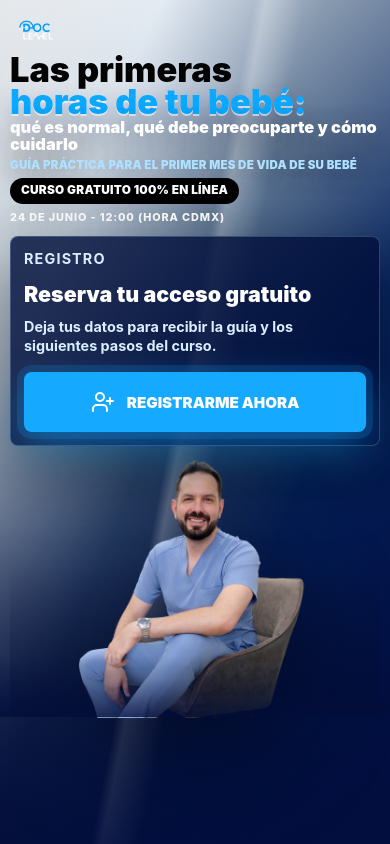
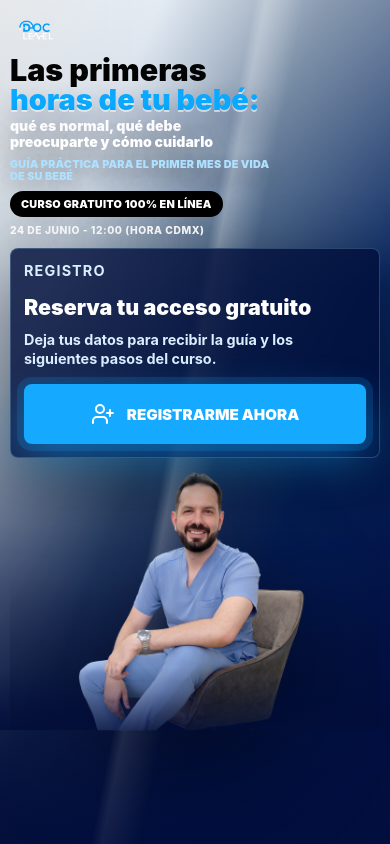
Before and after one commit to alfredo31410-ctrl/doclevel-landings, a React (Vite) app: page / in a window 390 px wide. Built offline with nearby package versions, Linux system fonts and the light colour scheme; no server answers.

Commit message:
Clean up mobile landing headline layout

```diff
--- a/src/styles.css
+++ b/src/styles.css
@@ -478,32 +478,58 @@ h2,
   .headline-block {
     max-width: 100%;
     order: 1;
+    padding-top: 2px;
     width: 100%;
   }
 
   .headline-block h1 {
-    font-size: clamp(1.82rem, 8.8vw, 3rem);
-    margin-bottom: 6px;
+    font-size: clamp(1.72rem, 7.9vw, 2.72rem);
+    line-height: 0.98;
+    margin-bottom: 8px;
+    max-width: min(100%, 18ch);
+    text-wrap: balance;
+  }
+
+  .headline-block h1 span {
+    font-size: 0.95em;
+    line-height: 0.98;
   }
 
   .headline-block h1 em {
-    font-size: clamp(0.96rem, 4.2vw, 1.42rem);
-    max-width: 100%;
+    font-size: clamp(0.88rem, 3.55vw, 1.18rem);
+    line-height: 1.12;
+    margin-top: 4px;
+    max-width: min(100%, 30ch);
+    text-wrap: balance;
+  }
+
+  .thanks-page .headline-block h1 {
+    max-width: 12ch;
+  }
+
+  .thanks-page .headline-block h1 em {
+    font-size: 0.9em;
+    margin-top: 0;
   }
 
   .headline-subtitle {
-    font-size: clamp(0.72rem, 2.8vw, 0.92rem);
-    margin-bottom: 6px;
+    font-size: clamp(0.68rem, 2.45vw, 0.82rem);
+    letter-spacing: 0.015em;
+    line-height: 1.16;
+    margin-bottom: 8px;
+    max-width: 34ch;
   }
 
   .headline-block strong {
-    font-size: clamp(0.74rem, 3vw, 0.94rem);
+    font-size: clamp(0.68rem, 2.55vw, 0.84rem);
+    line-height: 1.14;
     padding: 7px 11px;
   }
 
   .headline-block small {
-    font-size: clamp(0.68rem, 2.6vw, 0.84rem);
-    margin-top: 6px;
+    font-size: clamp(0.64rem, 2.28vw, 0.78rem);
+    letter-spacing: 0.055em;
+    margin-top: 7px;
   }
 
   .person-slot {
@@ -568,7 +594,7 @@ h2,
   }
 
   .headline-block h1 {
-    font-size: clamp(1.68rem, 8.8vw, 2.48rem);
+    font-size: clamp(1.48rem, 7.8vw, 2.18rem);
   }
 
   .person-slot {
```
